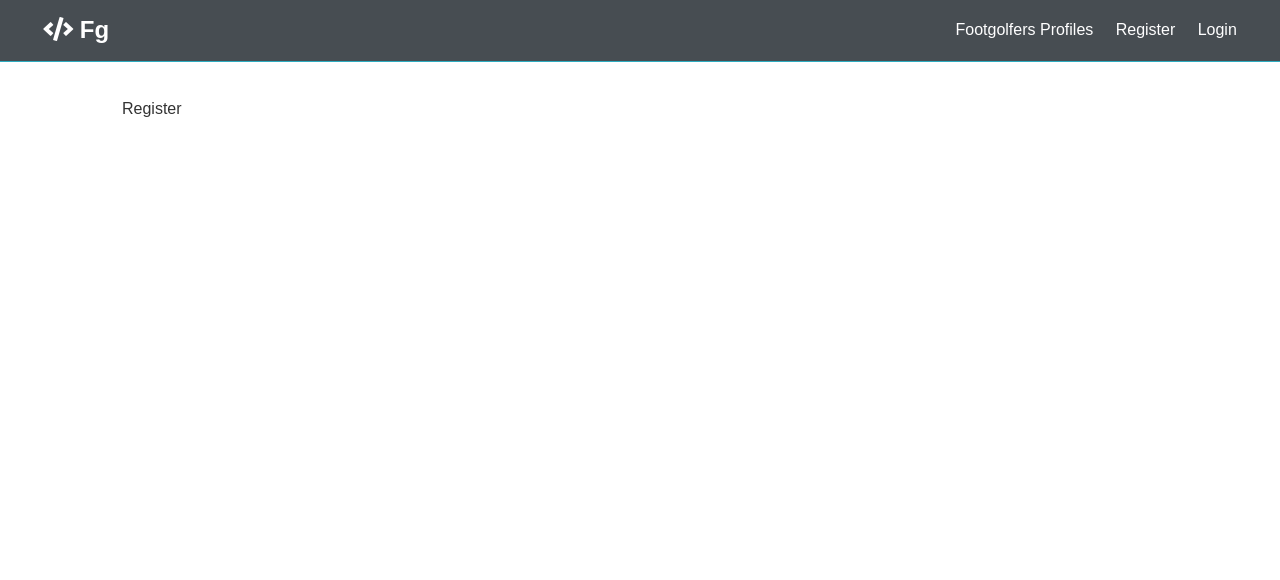
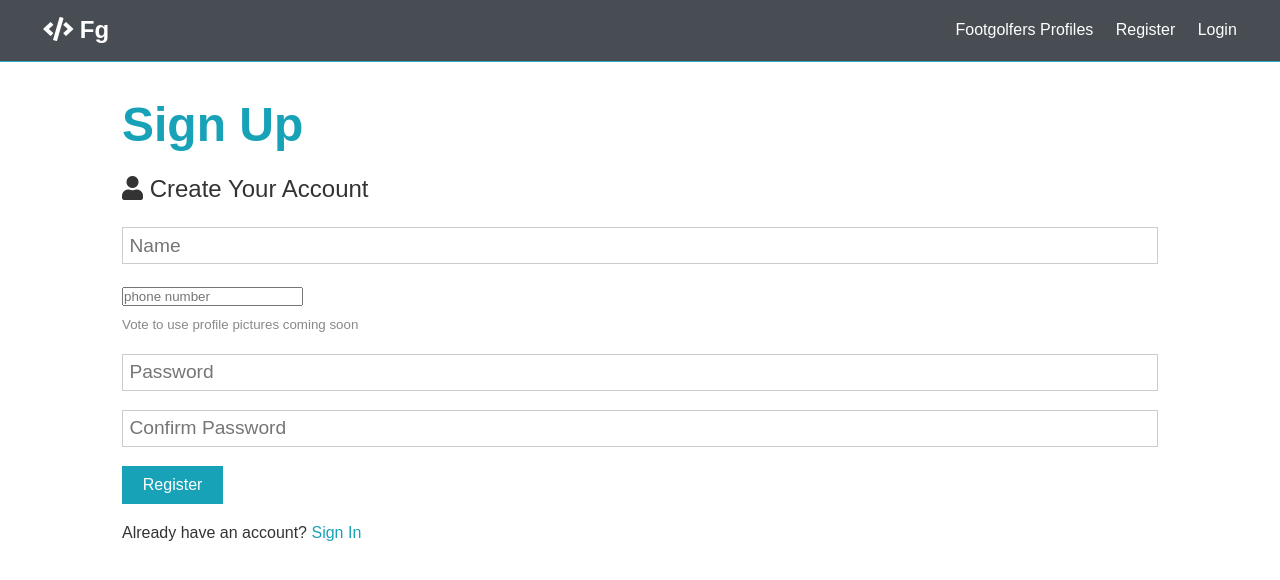
Before and after one commit to thefutureseer/juneApp, a React (Create React App) app in the folder client/: page /register in a window 1280 px wide. Shown: the top 580 px of the page. Built offline with nearby package versions, Linux system fonts and the light colour scheme.

Commit message:
register form with useState hook

```diff
--- a/client/src/components/auth/Register.js
+++ b/client/src/components/auth/Register.js
@@ -1,7 +1,72 @@
-import React from 'react';
+import React, { Fragment, useState } from 'react';
 
 const Register = () => {
-  return <div>Register</div>;
+  const [ formData, setFormData ] = useState({
+    name: '',
+    phone: '',
+    password: '',
+    password2: ''
+  });
+
+  const {name, phone, password, password2} = formData;
+
+  const onChange = e => setFormData({ ...formData, [e.target.name]: e.target.value })
+
+  const onSubmit = e => {
+    e.preventDefault();
+    if(password !== password2) {
+      console.log("passwords do not match");
+    } else {
+      console.log(formData);
+    }
+  };
+
+  return <Fragment>
+  <h1 className="large text-primary">Sign Up</h1>
+  <p className="lead"><i className="fas fa-user"></i> Create Your Account</p>
+  <form className="form" onSubmit={e => onSubmit(e)}>
+    <div className="form-group">
+      <input
+        type="text"
+        placeholder="Name"
+        name="name"
+        value={name}
+        onChange={e => onChange(e)}
+        required
+      />
+    </div>
+    <div className="form-group">
+      <input type="phone" placeholder="phone number" name="phone" value={phone} onChange={e => onChange(e)} required/>
+      <small className="form-text">Vote to use profile pictures coming soon</small>
+    </div>
+    <div className="form-group">
+      <input
+        type="password"
+        placeholder="Password"
+        name="password"
+        value={password}
+        onChange={e => onChange(e)}
+        required
+        minLength="6"
+      />
+    </div>
+    <div className="form-group">
+      <input
+        type="password"
+        placeholder="Confirm Password"
+        name="password2"
+        value={password2}
+        onChange={e => onChange(e)}
+        required
+        minLength="6"
+      />
+    </div>
+    <input type="submit" className="btn btn-primary" value="Register" />
+  </form>
+  <p className="my-1">
+    Already have an account? <a href="login.html">Sign In</a>
+  </p>
+</Fragment>
 };
 
 export default Register;
```
